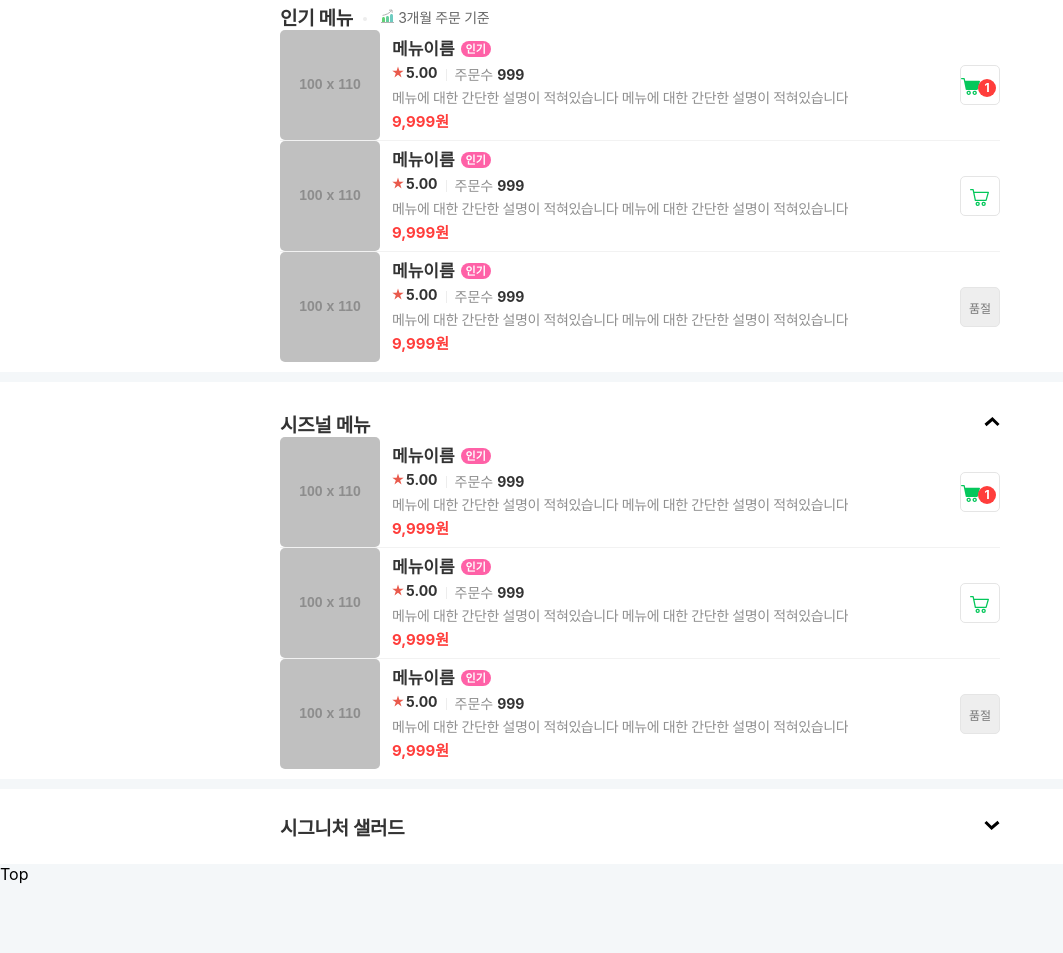
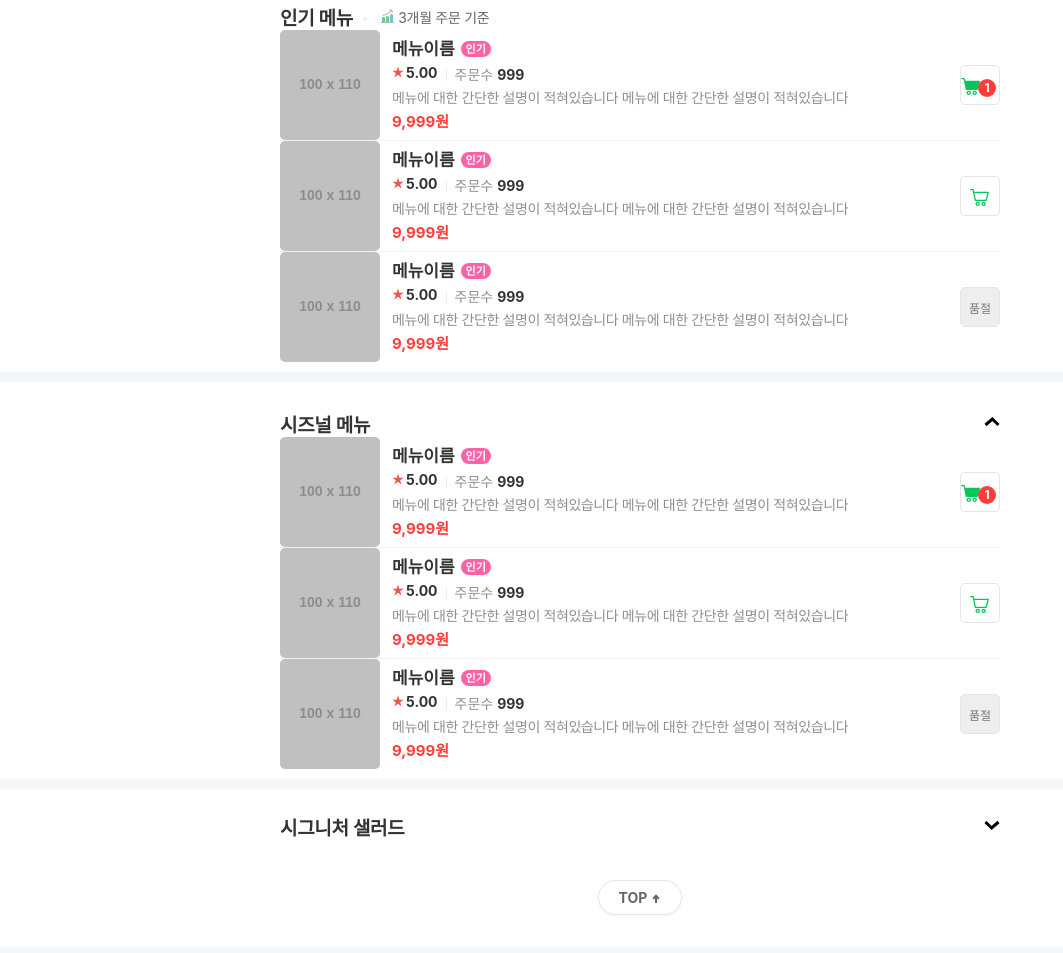
Before and after one commit to leezer94/javascript-basic, a plain HTML site: page htmlcss-project-1/docs/index.html in a window 1280 px wide. Shown: the part 916-1869 px from the top of the page, without its empty margins (0-1063 px from the left). Drawn offline with Linux system fonts and the light colour scheme; placeholder pictures from the web are drawn by us.

Commit message:
style: add top button when button is clicked it locates user to the top of the page

```diff
--- /dev/null
+++ b/htmlcss-project-1/assets/scss/components/_go_to_top.scss
@@ -0,0 +1,47 @@
+.go-to-top {
+  padding: 16px 0 32px;
+  background-color: #fff;
+  text-align: center;
+
+  .link {
+    display: inline-block;
+    padding: 8px 20px;
+    border-radius: 20px;
+    border: 1px solid $booking-color-border101;
+    background-color: #fff;
+    font-size: 14px;
+    font-weight: 700;
+    color: $booking-color-text4;
+    box-shadow: 0 2px 3px 0 rgba(0, 0, 0, 0.04);
+    text-transform: uppercase;
+  }
+
+  .ico-up {
+    position: relative;
+    display: inline-block;
+    margin-left: 4px;
+    width: 10px;
+    height: 10px;
+    &::before {
+      content: '';
+      position: absolute;
+      top: 5px;
+      left: 50%;
+      width: 5px;
+      height: 5px;
+      border-top: 2px solid #666;
+      border-left: 2px solid #666;
+      transform: translate(-50%, -50%) rotate(45deg);
+    }
+    &::after {
+      content: '';
+      position: absolute;
+      top: 3px;
+      left: 50%;
+      width: 2px;
+      height: 7px;
+      background-color: #666;
+      transform: translate(-50%);
+    }
+  }
+}
--- a/htmlcss-project-1/assets/scss/styles.scss
+++ b/htmlcss-project-1/assets/scss/styles.scss
@@ -13,5 +13,6 @@
 @import './components/menu_list_area';
 @import './components/menu_item';
 @import './components/order_box_area';
+@import './components/go_to_top';
 
 @import './pages/order_page';
```
Also changed, not shown: htmlcss-project-1/assets/css/styles.css.
